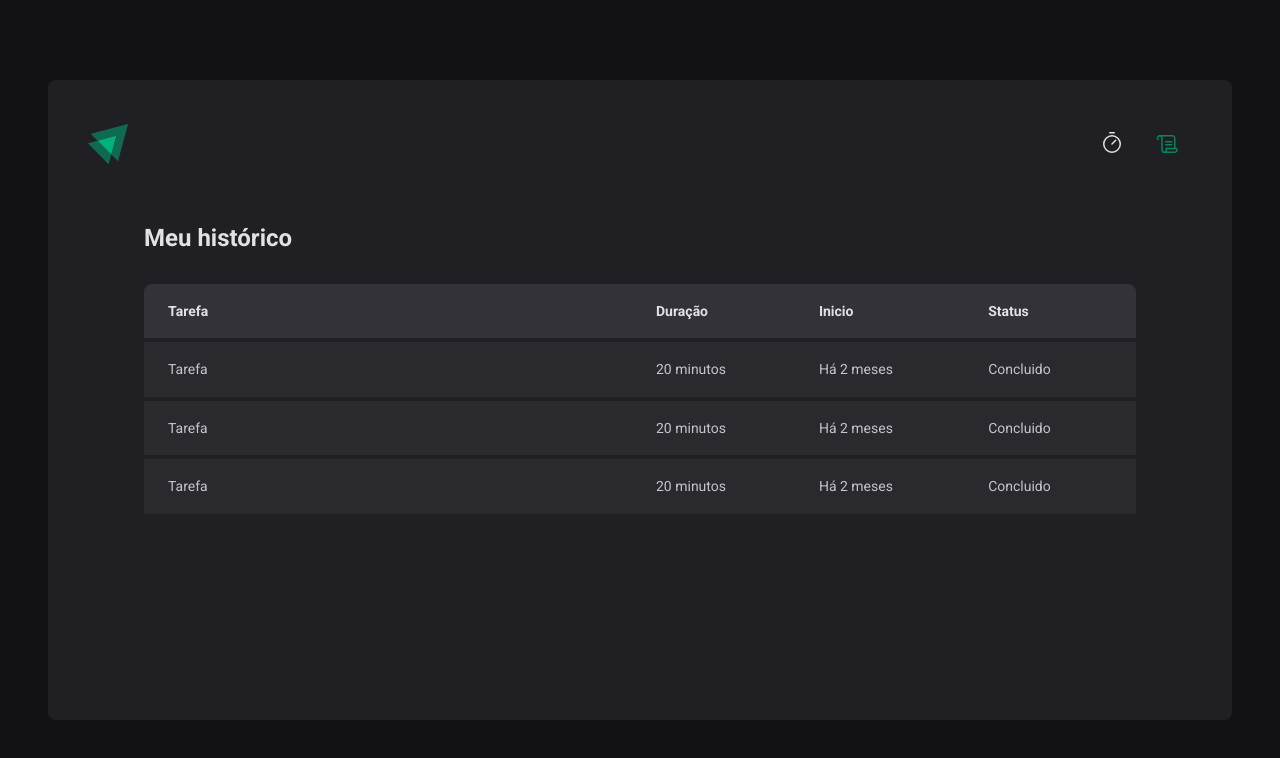
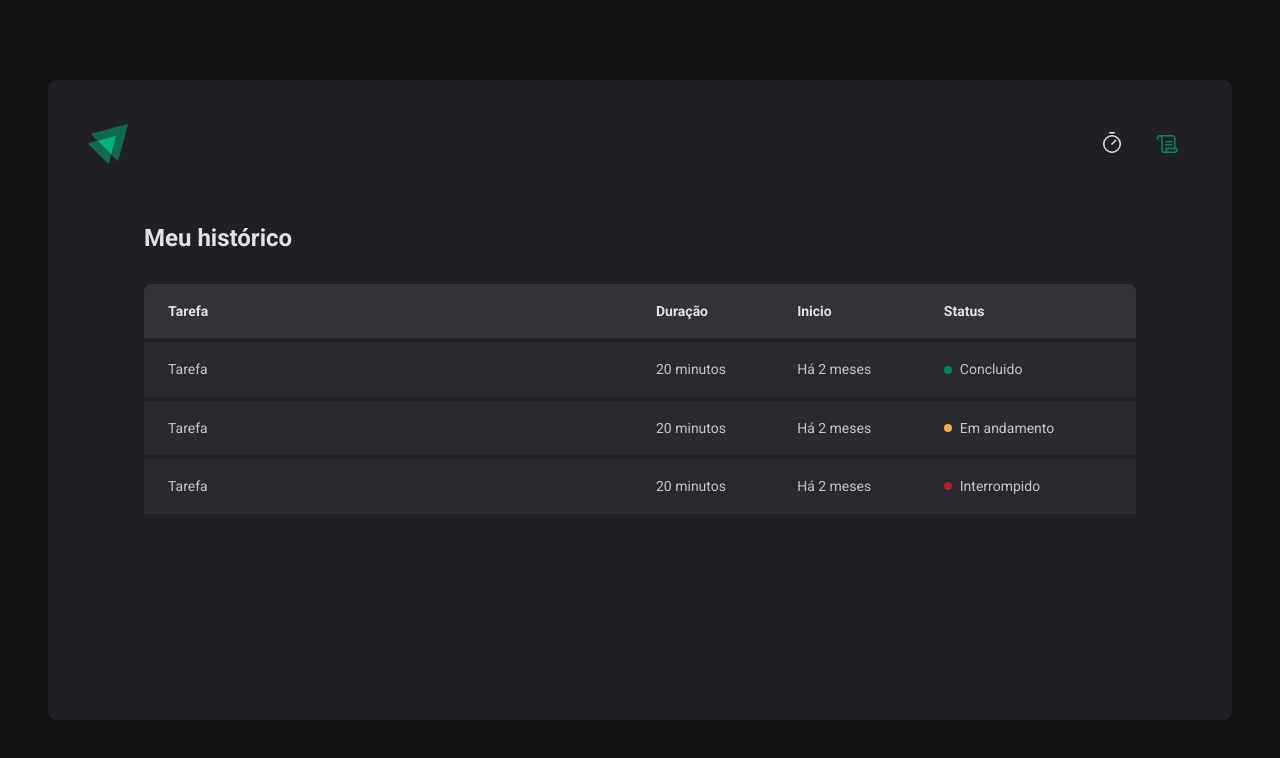
Before and after one commit to alvaropsouza/pomodoro-timer, a React (Vite) app: page /history in a window 1280 px wide. Shown: the top 758 px of the page. Built offline with nearby package versions, Linux system fonts and the light colour scheme.

Commit message:
feat: add color props to tasks status

```diff
--- a/src/pages/History/index.tsx
+++ b/src/pages/History/index.tsx
@@ -1,4 +1,4 @@
-import { HistoryContainer, HistoryList } from './styles'
+import { HistoryContainer, HistoryList, Status } from './styles'
 
 export function History() {
   return (
@@ -18,21 +18,27 @@
               <td>Tarefa</td>
               <td>20 minutos</td>
               <td>Há 2 meses</td>
-              <td>Concluido</td>
+              <td>
+                <Status statusColor="green">Concluido</Status>
+              </td>
             </tr>
 
             <tr>
               <td>Tarefa</td>
               <td>20 minutos</td>
               <td>Há 2 meses</td>
-              <td>Concluido</td>
+              <td>
+                <Status statusColor="yellow">Em andamento</Status>
+              </td>
             </tr>
 
             <tr>
               <td>Tarefa</td>
               <td>20 minutos</td>
               <td>Há 2 meses</td>
-              <td>Concluido</td>
+              <td>
+                <Status statusColor="red">Interrompido</Status>
+              </td>
             </tr>
           </thead>
         </table>
--- a/src/pages/History/styles.ts
+++ b/src/pages/History/styles.ts
@@ -58,3 +58,27 @@
     }
   }
 `
+
+const STATUS_COLORS = {
+  yellow: 'yellow-500',
+  red: 'red-500',
+  green: 'green-500',
+} as const
+
+interface StatusProps {
+  statusColor: keyof typeof STATUS_COLORS
+}
+
+export const Status = styled.span<StatusProps>`
+  display: flex;
+  align-items: center;
+  gap: 0.5rem;
+
+  &::before {
+    content: '';
+    width: 0.5rem;
+    height: 0.5rem;
+    border-radius: 9999px;
+    background: ${(props) => props.theme[STATUS_COLORS[props.statusColor]]};
+  }
+`
--- a/src/pages/Home/index.tsx
+++ b/src/pages/Home/index.tsx
@@ -30,9 +30,10 @@
           <MinutesAmountInput
             type="number"
             id="minutesAmount"
-            placeholder="00"
+            placeholder="5"
             step={5}
             min={5}
+            defaultValue={5}
             max={60}
           />
           <span>Minutos</span>
```
